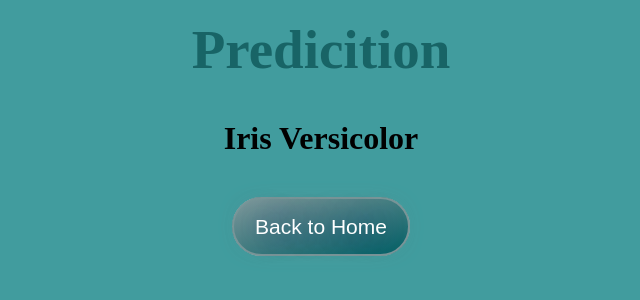
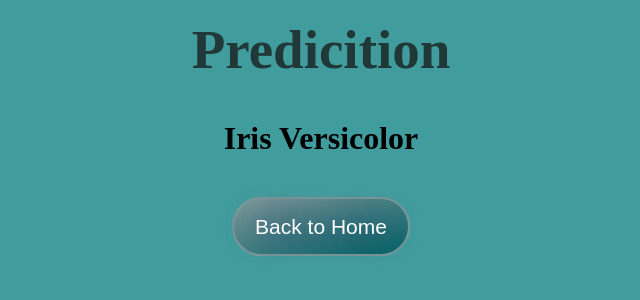
Before and after one commit to basil-b2s/Flower-prediction, a Flask app: template templates/after.html in a window 1280 px wide. Shown: the top 300 px of the page, without its empty margins (319-959 px from the left). Run offline with Flask 2, Linux system fonts and the light colour scheme; the template is opened without the code that fills it, so the values that code supplies are empty; parts of the project's set-up code (start-up, migrations or seed data) failed here and were passed over.

Commit message:
Update after.html

```diff
--- a/templates/after.html
+++ b/templates/after.html
@@ -5,8 +5,8 @@
     <title>Result</title>
     <link rel="stylesheet" href="static/style.css">
   </head>
-  <body  class = "full">
-    <br><div class="afterheading">Predicition</div><br>
+  <body class="full" style="background-color:#419c9e;">
+    <br><div class="afterheading" style = "color:#213838;">Predicition</div><br>
 
     {%if data == 0%}
     <h1>Iris Setosa</h1>
```
